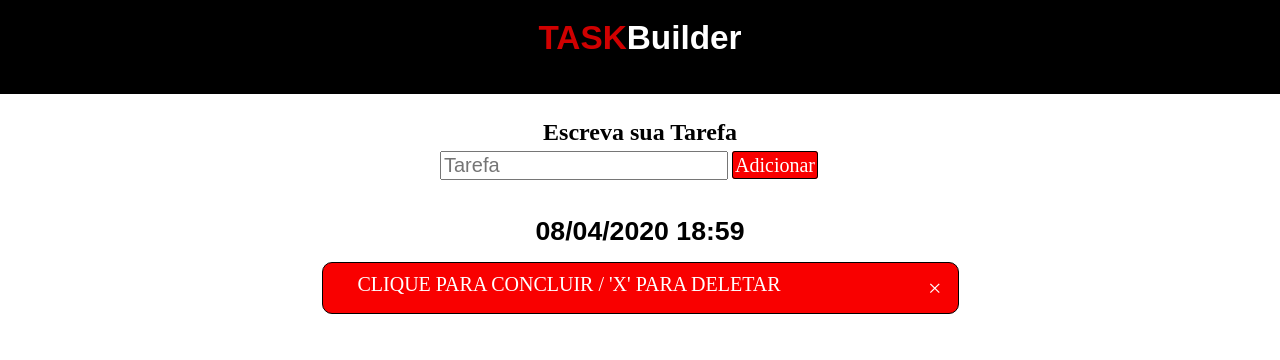
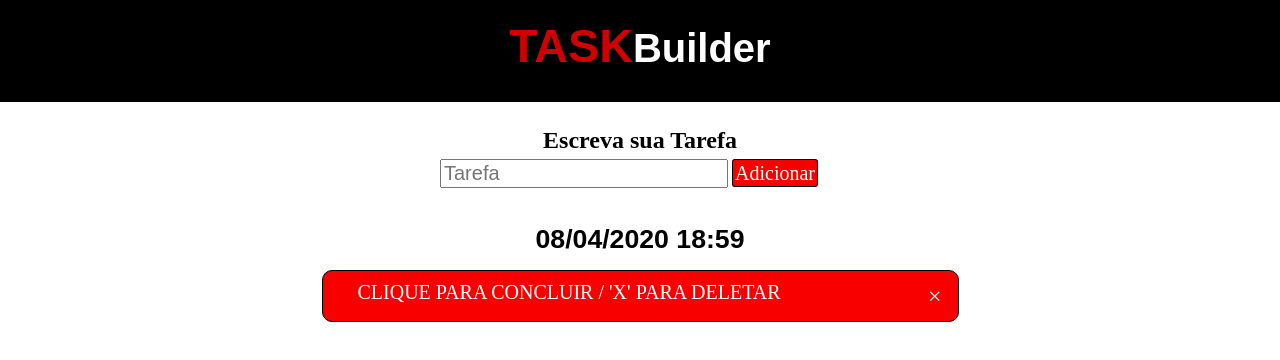
Before and after one commit to GabrielRioo/TaskBuilder, a plain HTML site: page index.html in a window 1280 px wide. Drawn offline with Linux system fonts and the light colour scheme.

Commit message:
Modify the size of 'TaskBuilder' title.

```diff
--- a/css/estilo.css
+++ b/css/estilo.css
@@ -10,14 +10,14 @@ header#cabecalho {
 
 h1#task {
 	color: #D00000;
-	margin: 1.5rem auto 1.5rem auto;
-	font-size: 25pt;
+	margin: 1.5rem auto 1rem auto;
+	font-size: 35pt;
 }
 p#builder {
 	color: white;
 	margin: auto;
 	display: inline;
-	font-size: 25pt;
+	font-size: 30pt;
 }
 
 ul {
```
